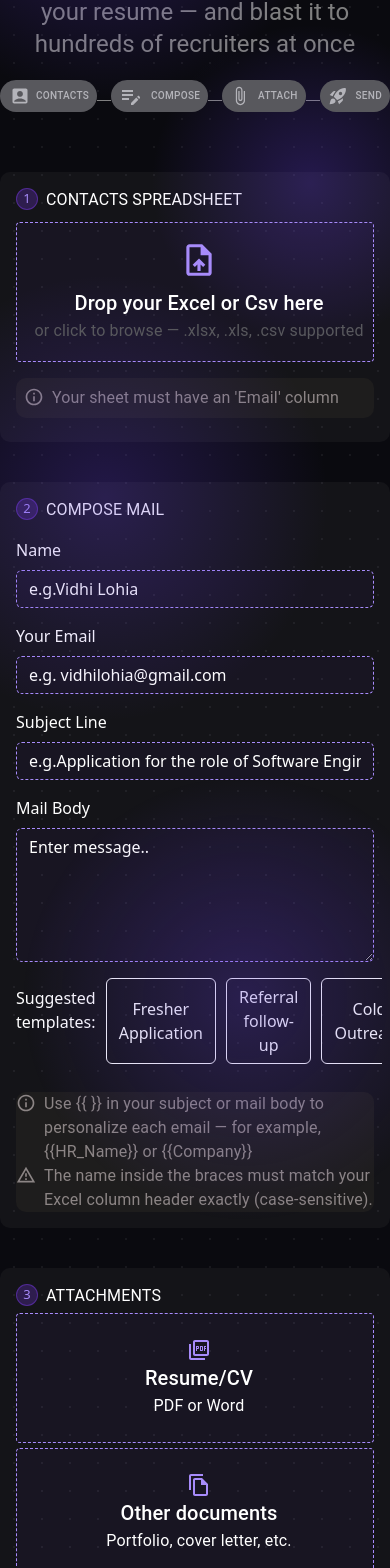
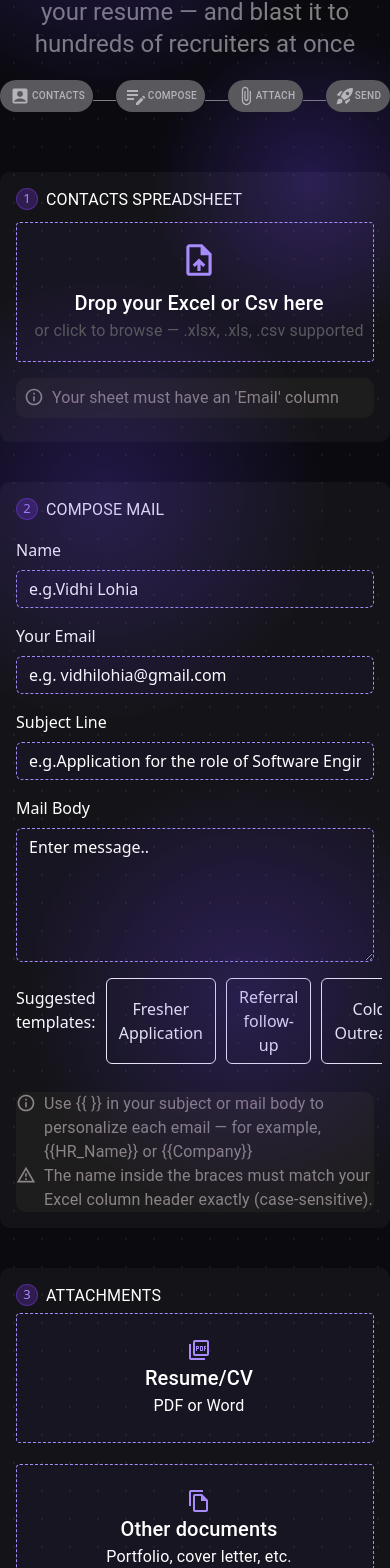
Before and after one commit to vidhilohia16/Bulkmails, a React (Vite) app in the folder vite-project/: page / in a window 390 px wide. Shown: the part 427-1995 px from the top of the page. Built offline with nearby package versions, Linux system fonts and the light colour scheme.

Commit message:
mobile responsive

```diff
--- a/vite-project/src/Attach.jsx
+++ b/vite-project/src/Attach.jsx
@@ -51,7 +51,7 @@ export default function Attach({setResume,setOtherdocs}){
                ATTACHMENTS
             </Typography>
             </Box>
-            <Box sx={{flexDirection:{xs:"column",md:"row"},gap:2}}>
+            <Box sx={{display:"flex",flexDirection:{xs:"column",md:"row"},gap:2}}>
 
             <Button onClick={()=>attachRef.current.click()} onDragOver={(e)=>{
               e.preventDefault();
--- a/vite-project/src/ButtonAppBar.jsx
+++ b/vite-project/src/ButtonAppBar.jsx
@@ -115,7 +115,6 @@ useEffect(() => {
             width:"120px",
             height:"50px",
             mt:2,
-            mr:5,
             textTransform:"none",
             fontSize:"20px"
             // borderColor: "white",
--- a/vite-project/src/FakeButtons.jsx
+++ b/vite-project/src/FakeButtons.jsx
@@ -19,13 +19,13 @@ export default function FakeButtons(){
             flexShrink:0,
             color: "#b4b4ba",
             opacity: 1,
-          },}}><AccountBoxIcon sx={{mr:0.5,height:"20px"}}></AccountBoxIcon>Contacts</Button>
+          },}}><AccountBoxIcon sx={{height:"20px"}}></AccountBoxIcon>Contacts</Button>
           <Box
     sx={{
         mt:"20px",
          flex:1,
         width:"100%",
-        maxWidth:"50px",
+
       height: "1px",
       bgcolor: "grey",
     }}
@@ -37,14 +37,14 @@ export default function FakeButtons(){
             fontSize:{xs:"10px",md:"14px"},
             padding:{xs:"4px 8px",md:"6px 16px"},
             flexShrink:0,
-          },}}><EditNoteIcon sx={{mr:1}}></EditNoteIcon> Compose </Button>
+          },}}><EditNoteIcon></EditNoteIcon> Compose </Button>
 
           <Box
     sx={{
         mt:"20px",
         flex:1,
         width:"100%",
-        maxWidth:"50px",
+
       height: "1px",
       bgcolor: "grey",
 
@@ -57,13 +57,13 @@ export default function FakeButtons(){
             padding:{xs:"4px 8px",md:"6px 16px"},
             flexShrink:0,
             opacity: 1,
-          },}}><AttachFileOutlinedIcon fontSize="small" sx={{mr:1}}></AttachFileOutlinedIcon>Attach</Button>
+          },}}><AttachFileOutlinedIcon fontSize="small" ></AttachFileOutlinedIcon>Attach</Button>
           <Box
     sx={{
         mt:"20px",
          flex:1,
       width:"100%",
-        maxWidth:"50px",
+
       height: "1px",
       bgcolor: "grey",
 
@@ -76,7 +76,7 @@ export default function FakeButtons(){
             fontSize:{xs:"10px",md:"14px"},
             padding:{xs:"4px 8px",md:"6px 16px"},
             flexShrink:0,
-          },}}><RocketLaunchIcon fontSize="small" sx={{mr:1}}></RocketLaunchIcon>Send</Button>
+          },}}><RocketLaunchIcon fontSize="small" ></RocketLaunchIcon>Send</Button>
         </Box>
     )
 }
```
